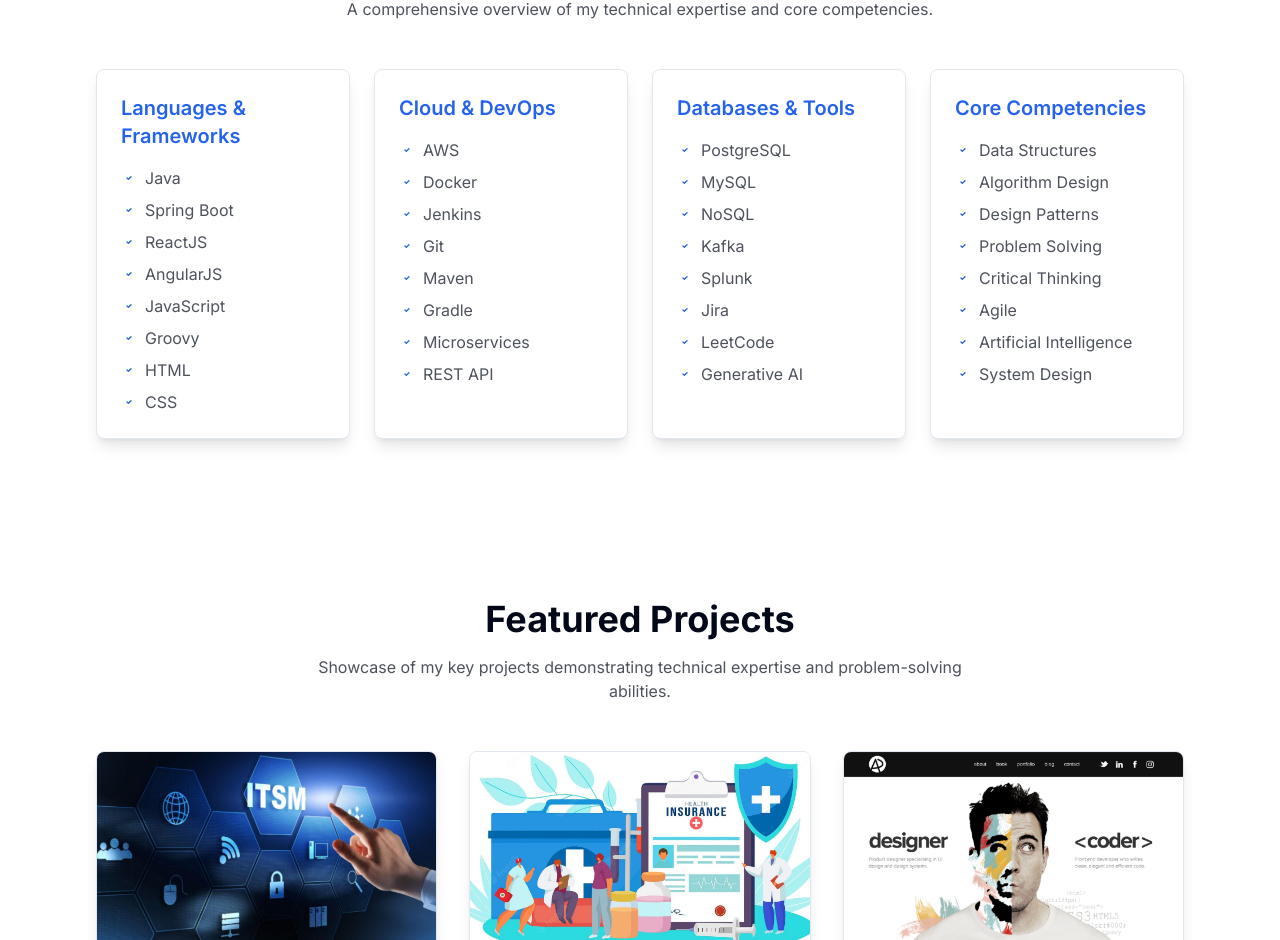
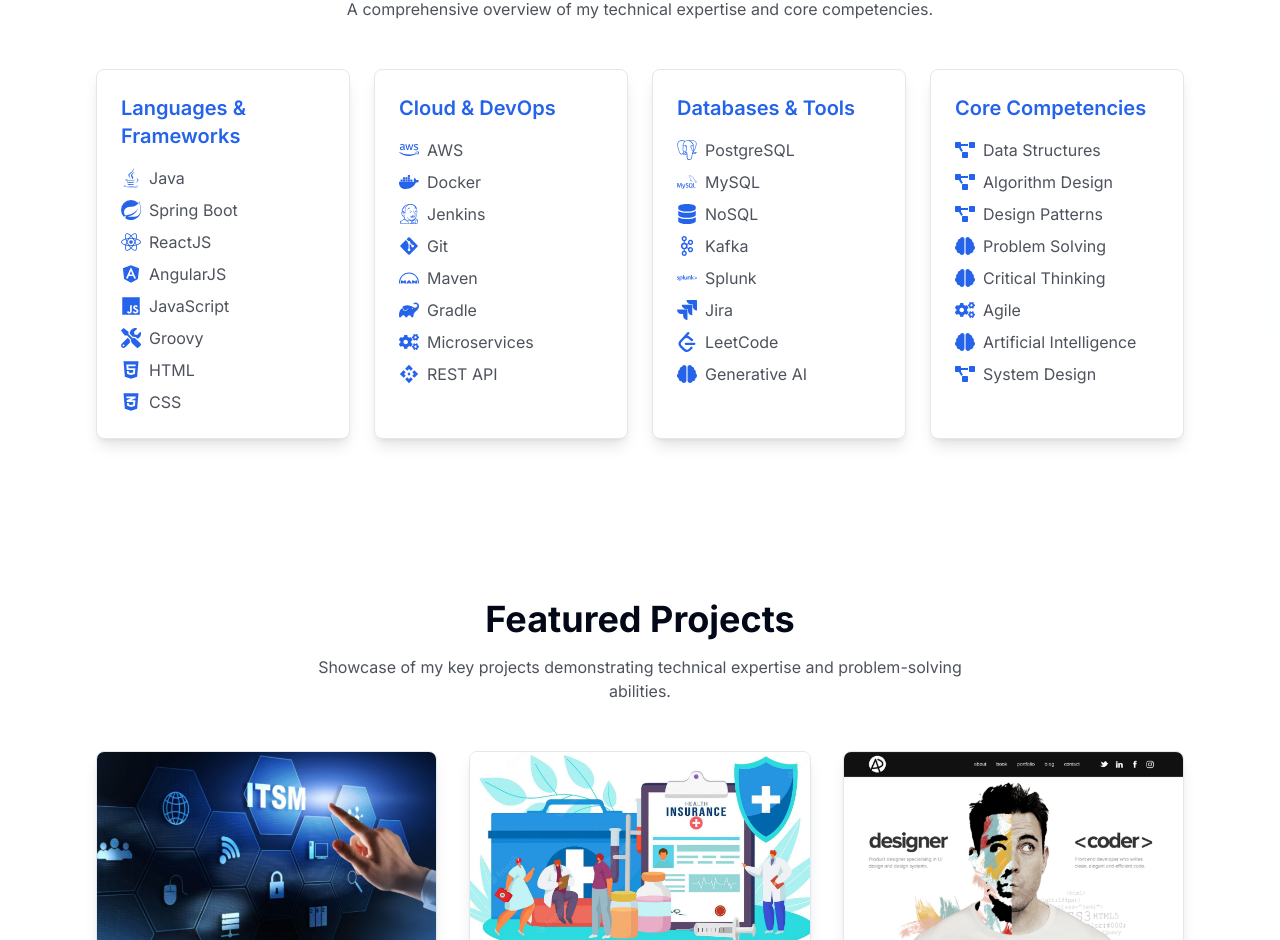
Before and after one commit to sameerchachiya/portfolio, a React (Vite) app: page / in a window 1280 px wide. Shown: the part 2451-3391 px from the top of the page. Built offline with nearby package versions, Linux system fonts and the light colour scheme.

Commit message:
icons added

```diff
--- a/src/components/Skills.tsx
+++ b/src/components/Skills.tsx
@@ -1,4 +1,7 @@
 import { motion } from 'framer-motion';
+import { FaJava, FaReact, FaAngular, FaJs, FaHtml5, FaCss3Alt, FaAws, FaDocker, FaJenkins, FaGitAlt, FaDatabase, FaPython, FaNodeJs, FaCloud, FaTools, FaCogs, FaBrain, FaProjectDiagram } from 'react-icons/fa';
+import { SiSpring, SiMan, SiGradle, SiPostgresql, SiMysql, SiApachekafka, SiSplunk, SiJira, SiLeetcode, SiRubyonrails } from 'react-icons/si';
+import { MdOutlineApi } from 'react-icons/md';
 
 const skills = [
   {
@@ -55,6 +58,41 @@
   },
 ];
 
+const skillIcons: { [key: string]: JSX.Element } = {
+  Java: <FaJava className="w-5 h-5 mr-2 text-primary" />,
+  'Spring Boot': <SiSpring className="w-5 h-5 mr-2 text-primary" />,
+  ReactJS: <FaReact className="w-5 h-5 mr-2 text-primary" />,
+  AngularJS: <FaAngular className="w-5 h-5 mr-2 text-primary" />,
+  JavaScript: <FaJs className="w-5 h-5 mr-2 text-primary" />,
+  Groovy: <FaTools className="w-5 h-5 mr-2 text-primary" />,
+  HTML: <FaHtml5 className="w-5 h-5 mr-2 text-primary" />,
+  CSS: <FaCss3Alt className="w-5 h-5 mr-2 text-primary" />,
+  AWS: <FaAws className="w-5 h-5 mr-2 text-primary" />,
+  Docker: <FaDocker className="w-5 h-5 mr-2 text-primary" />,
+  Jenkins: <FaJenkins className="w-5 h-5 mr-2 text-primary" />,
+  Git: <FaGitAlt className="w-5 h-5 mr-2 text-primary" />,
+  Maven: <SiMan className="w-5 h-5 mr-2 text-primary" />,
+  Gradle: <SiGradle className="w-5 h-5 mr-2 text-primary" />,
+  Microservices: <FaCogs className="w-5 h-5 mr-2 text-primary" />,
+  'REST API': <MdOutlineApi className="w-5 h-5 mr-2 text-primary" />,
+  PostgreSQL: <SiPostgresql className="w-5 h-5 mr-2 text-primary" />,
+  MySQL: <SiMysql className="w-5 h-5 mr-2 text-primary" />,
+  NoSQL: <FaDatabase className="w-5 h-5 mr-2 text-primary" />,
+  Kafka: <SiApachekafka className="w-5 h-5 mr-2 text-primary" />,
+  Splunk: <SiSplunk className="w-5 h-5 mr-2 text-primary" />,
+  Jira: <SiJira className="w-5 h-5 mr-2 text-primary" />,
+  LeetCode: <SiLeetcode className="w-5 h-5 mr-2 text-primary" />,
+  'Generative AI': <FaBrain className="w-5 h-5 mr-2 text-primary" />,
+  'Data Structures': <FaProjectDiagram className="w-5 h-5 mr-2 text-primary" />,
+  'Algorithm Design': <FaProjectDiagram className="w-5 h-5 mr-2 text-primary" />,
+  'Design Patterns': <FaProjectDiagram className="w-5 h-5 mr-2 text-primary" />,
+  'Problem Solving': <FaBrain className="w-5 h-5 mr-2 text-primary" />,
+  'Critical Thinking': <FaBrain className="w-5 h-5 mr-2 text-primary" />,
+  Agile: <FaCogs className="w-5 h-5 mr-2 text-primary" />,
+  'Artificial Intelligence': <FaBrain className="w-5 h-5 mr-2 text-primary" />,
+  'System Design': <FaProjectDiagram className="w-5 h-5 mr-2 text-primary" />,
+};
+
 const Skills = () => {
   return (
     <section id="skills" className="py-16 md:py-20 bg-secondary/5">
@@ -95,19 +133,7 @@
                     transition={{ duration: 0.3, delay: index * 0.1 + i * 0.1 }}
                     className="flex items-center text-foreground/70 hover:text-primary transition-colors duration-200"
                   >
-                    <svg
-                      className="w-4 h-4 mr-2 text-primary"
-                      fill="none"
-                      stroke="currentColor"
-                      viewBox="0 0 24 24"
-                    >
-                      <path
-                        strokeLinecap="round"
-                        strokeLinejoin="round"
-                        strokeWidth={2}
-                        d="M9 12l2 2 4-4"
-                      />
-                    </svg>
+                    {skillIcons[skill] || <FaTools className="w-5 h-5 mr-2 text-primary" />}
                     {skill}
                   </motion.li>
                 ))}
```
